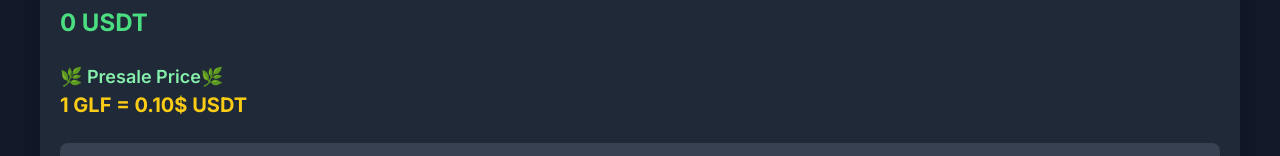
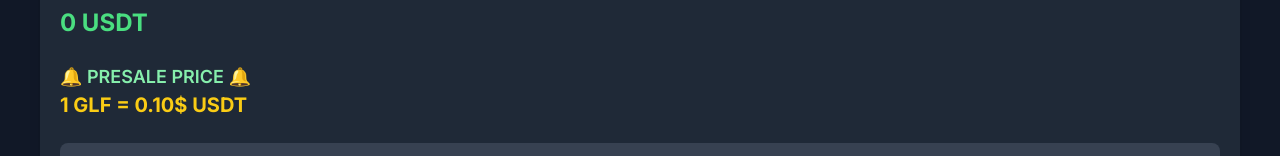
Before and after one commit to shopnilshovon/glf-presale-v2-, a React (Vite) app: page / in a window 1280 px wide. Shown: the part 455-611 px from the top of the page. Built offline with nearby package versions, Linux system fonts and the light colour scheme.

Commit message:
Update BuyToken.jsx

```diff
--- a/src/components/BuyToken.jsx
+++ b/src/components/BuyToken.jsx
@@ -99,7 +99,7 @@ export default function BuyToken({ account, setNotification }) {
         {/* Token Rate */}
         <div className="mb-6">
           <p className="text-lg font-semibold text-white">
-            🌿 <span className="text-green-300">Presale Price</span>🌿
+            🔔 <span className="text-green-300">PRESALE PRICE</span>   🔔
           </p>
           <p className="text-xl text-yellow-400 font-bold">1 GLF = 0.10$ USDT</p>
         </div>
```
